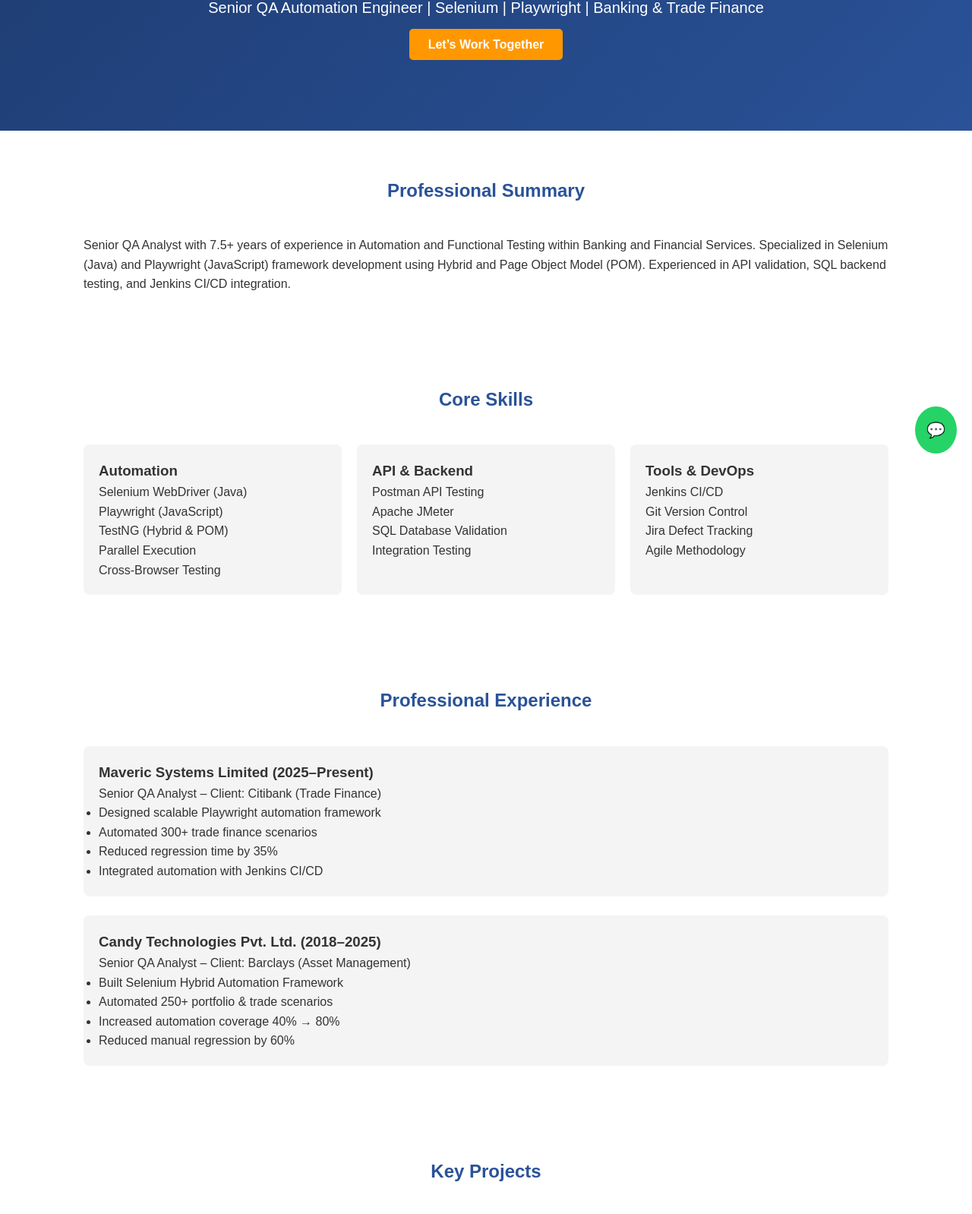
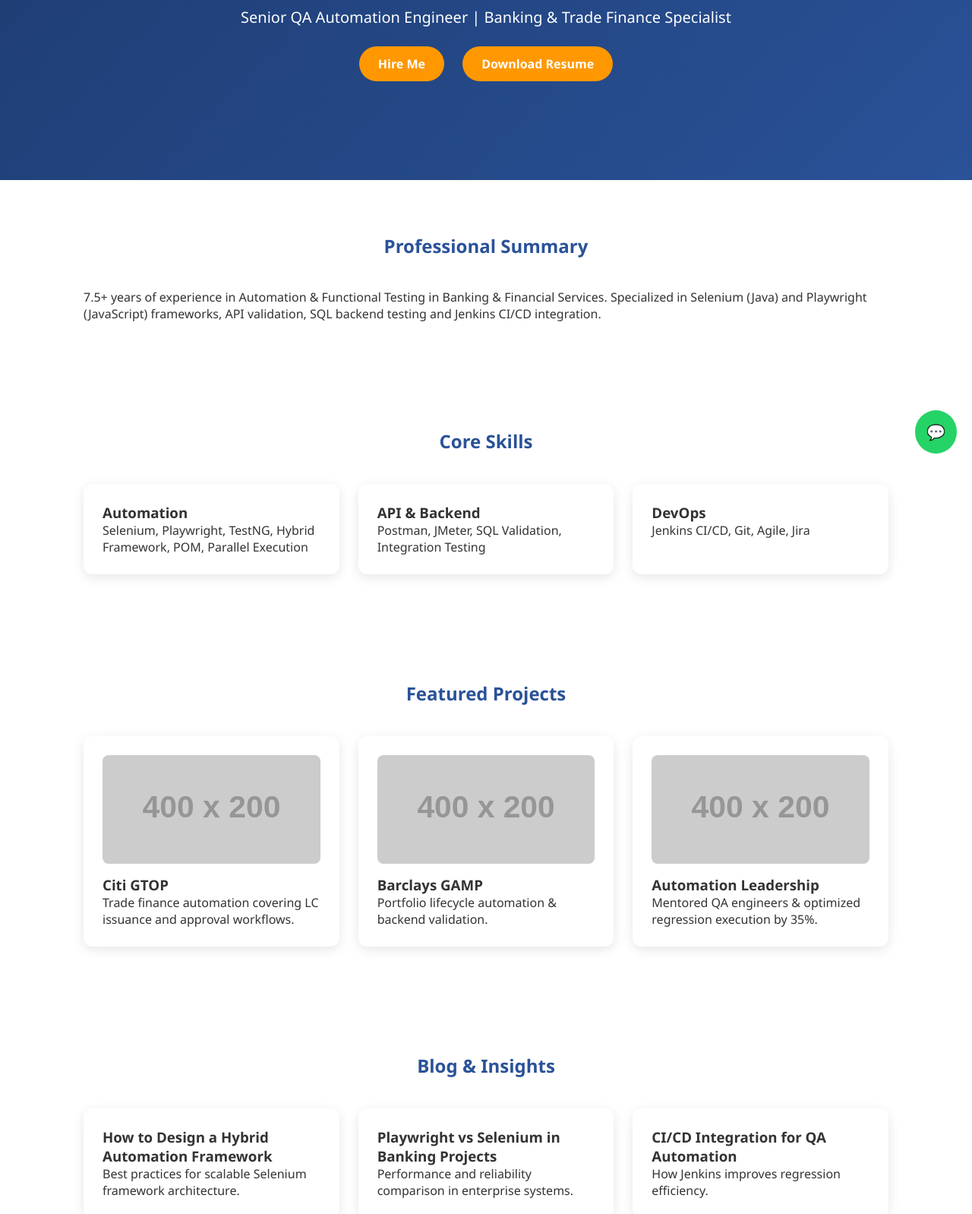
Before and after one commit to freelancingwbr/wbr-qa-portfolio, a plain HTML site: page index.html in a window 1280 px wide. Shown: the part 183-1781 px from the top of the page at 76% size. Drawn offline with Linux system fonts and the light colour scheme; placeholder pictures from the web are drawn by us.

Commit message:
Upgraded to premium modern UI version

```diff
--- a/index.html
+++ b/index.html
@@ -6,74 +6,137 @@
 
 <title>Balaji Wagdale | Senior QA Automation Engineer</title>
 
-<meta name="description" content="Balaji Wagdale - Senior QA Automation Engineer with 7.5+ years experience in Selenium, Playwright, API Testing, SQL Validation and CI/CD in Banking & Financial Services.">
-<meta name="keywords" content="Senior QA Engineer, Selenium Java, Playwright, TestNG, API Testing, JMeter, SQL Validation, Banking QA, Trade Finance Testing">
+<meta name="description" content="Senior QA Automation Engineer with 7.5+ years in Selenium, Playwright, API Testing, SQL and CI/CD within Banking & Financial Services.">
+<meta name="keywords" content="QA Automation Engineer, Selenium Java, Playwright, TestNG, Banking QA, API Testing, JMeter, SQL">
 <meta name="author" content="Balaji Wagdale">
 
 <style>
-* { margin:0; padding:0; box-sizing:border-box; font-family:Arial, sans-serif; }
-body { line-height:1.6; color:#333; }
+:root {
+  --primary:#2a5298;
+  --accent:#ff9800;
+  --bg:#ffffff;
+  --text:#333;
+}
 
-header {
-  background: linear-gradient(135deg,#1e3c72,#2a5298);
+body.dark {
+  --bg:#121212;
+  --text:#f5f5f5;
+}
+
+*{
+  margin:0;
+  padding:0;
+  box-sizing:border-box;
+  font-family:Segoe UI, sans-serif;
+}
+
+body{
+  background:var(--bg);
+  color:var(--text);
+  transition:0.3s ease;
+}
+
+header{
+  background:linear-gradient(135deg,#1e3c72,#2a5298);
   color:white;
   text-align:center;
-  padding:100px 20px;
-}
-header h1 { font-size:42px; margin-bottom:10px; }
-header p { font-size:20px; margin-bottom:20px; }
-.btn {
-  background:#ff9800;
-  color:white;
-  padding:12px 25px;
-  text-decoration:none;
-  border-radius:5px;
-  font-weight:bold;
+  padding:120px 20px;
+  position:relative;
 }
 
-section {
-  padding:60px 20px;
+header h1{
+  font-size:42px;
+  animation:fadeIn 1.2s ease-in-out;
+}
+
+header p{
+  font-size:20px;
+  margin:15px 0;
+}
+
+.btn{
+  display:inline-block;
+  margin:10px;
+  padding:12px 25px;
+  border-radius:30px;
+  text-decoration:none;
+  font-weight:bold;
+  background:var(--accent);
+  color:white;
+  transition:0.3s;
+}
+
+.btn:hover{
+  transform:scale(1.05);
+}
+
+.toggle{
+  position:absolute;
+  top:20px;
+  right:20px;
+  background:white;
+  color:black;
+  padding:8px 15px;
+  border-radius:20px;
+  cursor:pointer;
+  font-size:14px;
+}
+
+section{
+  padding:70px 20px;
   max-width:1100px;
   margin:auto;
 }
 
-h2 {
+h2{
   text-align:center;
   margin-bottom:40px;
-  color:#2a5298;
+  color:var(--primary);
 }
 
-.grid {
+.grid{
   display:grid;
-  gap:20px;
+  gap:25px;
 }
-.grid-3 {
+
+.grid-3{
   grid-template-columns:repeat(auto-fit,minmax(250px,1fr));
 }
 
-.card {
-  background:#f4f4f4;
-  padding:20px;
-  border-radius:8px;
+.card{
+  background:rgba(255,255,255,0.1);
+  backdrop-filter:blur(10px);
+  border-radius:12px;
+  padding:25px;
+  box-shadow:0 4px 15px rgba(0,0,0,0.1);
+  transition:0.3s;
+  animation:fadeUp 0.8s ease forwards;
 }
 
-footer {
-  background:#111;
-  color:white;
-  text-align:center;
-  padding:20px;
+body.dark .card{
+  background:rgba(255,255,255,0.05);
 }
 
-form input, form textarea {
+.card:hover{
+  transform:translateY(-8px);
+}
+
+img.project-img{
+  width:100%;
+  border-radius:8px;
+  margin-bottom:10px;
+}
+
+form input, form textarea{
   width:100%;
   padding:12px;
   margin-bottom:15px;
+  border-radius:5px;
   border:1px solid #ccc;
-  border-radius:5px;
 }
 
-form button {
-  background:#2a5298;
+form button{
+  background:var(--primary);
   color:white;
   border:none;
   padding:12px 20px;
@@ -81,7 +144,14 @@ form button {
   cursor:pointer;
 }
 
-.whatsapp {
+footer{
+  background:#111;
+  color:white;
+  text-align:center;
+  padding:25px;
+}
+
+.whatsapp{
   position:fixed;
   bottom:20px;
   right:20px;
@@ -93,9 +163,18 @@ form button {
   text-decoration:none;
 }
 
+@keyframes fadeIn{
+  from{opacity:0;}
+  to{opacity:1;}
+}
+
+@keyframes fadeUp{
+  from{opacity:0; transform:translateY(20px);}
+  to{opacity:1; transform:translateY(0);}
+}
+
 @media(max-width:768px){
   header h1{font-size:28px;}
-  header p{font-size:16px;}
 }
 </style>
 </head>
@@ -103,17 +182,19 @@ form button {
 <body>
 
 <header>
+<div class="toggle" onclick="toggleMode()">🌙 Dark Mode</div>
 <h1>Balaji Wagdale</h1>
-<p>Senior QA Automation Engineer | Selenium | Playwright | Banking & Trade Finance</p>
-<a href="#contact" class="btn">Let’s Work Together</a>
+<p>Senior QA Automation Engineer | Banking & Trade Finance Specialist</p>
+<a href="#contact" class="btn">Hire Me</a>
+<a href="Balaji_Wagdale_Resume.pdf" class="btn" download>Download Resume</a>
 </header>
 
 <section>
 <h2>Professional Summary</h2>
 <p>
-Senior QA Analyst with 7.5+ years of experience in Automation and Functional Testing within Banking and Financial Services.
-Specialized in Selenium (Java) and Playwright (JavaScript) framework development using Hybrid and Page Object Model (POM).
-Experienced in API validation, SQL backend testing, and Jenkins CI/CD integration.
+7.5+ years of experience in Automation & Functional Testing in Banking & Financial Services.
+Specialized in Selenium (Java) and Playwright (JavaScript) frameworks, API validation,
+SQL backend testing and Jenkins CI/CD integration.
 </p>
 </section>
 
@@ -122,68 +203,56 @@ Experienced in API validation, SQL backend testing, and Jenkins CI/CD integratio
 <div class="grid grid-3">
 <div class="card">
 <h3>Automation</h3>
-<p>Selenium WebDriver (Java)<br>Playwright (JavaScript)<br>TestNG (Hybrid & POM)<br>Parallel Execution<br>Cross-Browser Testing</p>
+<p>Selenium, Playwright, TestNG, Hybrid Framework, POM, Parallel Execution</p>
 </div>
 <div class="card">
 <h3>API & Backend</h3>
-<p>Postman API Testing<br>Apache JMeter<br>SQL Database Validation<br>Integration Testing</p>
+<p>Postman, JMeter, SQL Validation, Integration Testing</p>
 </div>
 <div class="card">
-<h3>Tools & DevOps</h3>
-<p>Jenkins CI/CD<br>Git Version Control<br>Jira Defect Tracking<br>Agile Methodology</p>
+<h3>DevOps</h3>
+<p>Jenkins CI/CD, Git, Agile, Jira</p>
 </div>
 </div>
 </section>
 
 <section>
-<h2>Professional Experience</h2>
-
+<h2>Featured Projects</h2>
+<div class="grid grid-3">
 <div class="card">
-<h3>Maveric Systems Limited (2025–Present)</h3>
-<p>Senior QA Analyst – Client: Citibank (Trade Finance)</p>
-<ul>
-<li>Designed scalable Playwright automation framework</li>
-<li>Automated 300+ trade finance scenarios</li>
-<li>Reduced regression time by 35%</li>
-<li>Integrated automation with Jenkins CI/CD</li>
-</ul>
+<img src="https://via.placeholder.com/400x200" class="project-img">
+<h3>Citi GTOP</h3>
+<p>Trade finance automation covering LC issuance and approval workflows.</p>
 </div>
-
-<br>
-
 <div class="card">
-<h3>Candy Technologies Pvt. Ltd. (2018–2025)</h3>
-<p>Senior QA Analyst – Client: Barclays (Asset Management)</p>
-<ul>
-<li>Built Selenium Hybrid Automation Framework</li>
-<li>Automated 250+ portfolio & trade scenarios</li>
-<li>Increased automation coverage 40% → 80%</li>
-<li>Reduced manual regression by 60%</li>
-</ul>
+<img src="https://via.placeholder.com/400x200" class="project-img">
+<h3>Barclays GAMP</h3>
+<p>Portfolio lifecycle automation & backend validation.</p>
 </div>
-
+<div class="card">
+<img src="https://via.placeholder.com/400x200" class="project-img">
+<h3>Automation Leadership</h3>
+<p>Mentored QA engineers & optimized regression execution by 35%.</p>
+</div>
+</div>
 </section>
 
 <section>
-<h2>Key Projects</h2>
-
+<h2>Blog & Insights</h2>
 <div class="grid grid-3">
 <div class="card">
-<h3>Citi Global Trade Operations Platform</h3>
-<p>End-to-end trade finance automation including LC issuance, amendments and approval workflows with API and SQL validation.</p>
+<h3>How to Design a Hybrid Automation Framework</h3>
+<p>Best practices for scalable Selenium framework architecture.</p>
 </div>
-
 <div class="card">
-<h3>Barclays Asset Management Platform</h3>
-<p>Automation of portfolio lifecycle, NAV calculation, compliance and trade execution modules.</p>
+<h3>Playwright vs Selenium in Banking Projects</h3>
+<p>Performance and reliability comparison in enterprise systems.</p>
 </div>
-
 <div class="card">
-<h3>Automation Leadership</h3>
-<p>Mentored junior QA engineers, improved framework stability, and enhanced reporting mechanisms.</p>
+<h3>CI/CD Integration for QA Automation</h3>
+<p>How Jenkins improves regression efficiency.</p>
 </div>
 </div>
-
 </section>
 
 <section id="contact">
@@ -193,7 +262,6 @@ Experienced in API validation, SQL backend testing, and Jenkins CI/CD integratio
 <input type="text" name="name" placeholder="Your Name" required>
 <input type="email" name="email" placeholder="Your Email" required>
 <textarea name="message" rows="5" placeholder="Your Message" required></textarea>
-
 <input type="hidden" name="_captcha" value="false">
 <button type="submit">Send Message</button>
 </form>
@@ -201,16 +269,21 @@ Experienced in API validation, SQL backend testing, and Jenkins CI/CD integratio
 <p><br>
 📧 wagdalebalaji@gmail.com<br>
 📱 +91 9096 575 857<br>
-🔗 LinkedIn: linkedin.com/in/balaji-wagdale-0ba78727
+🔗 linkedin.com/in/balaji-wagdale-0ba78727
 </p>
-
 </section>
 
 <footer>
-<p>© 2026 Balaji Wagdale | Senior QA Automation Engineer</p>
+© 2026 Balaji Wagdale | Senior QA Automation Engineer
 </footer>
 
 <a class="whatsapp" href="https://wa.me/919096575857" target="_blank">💬</a>
 
+<script>
+function toggleMode(){
+  document.body.classList.toggle("dark");
+}
+</script>
+
 </body>
 </html>
```
